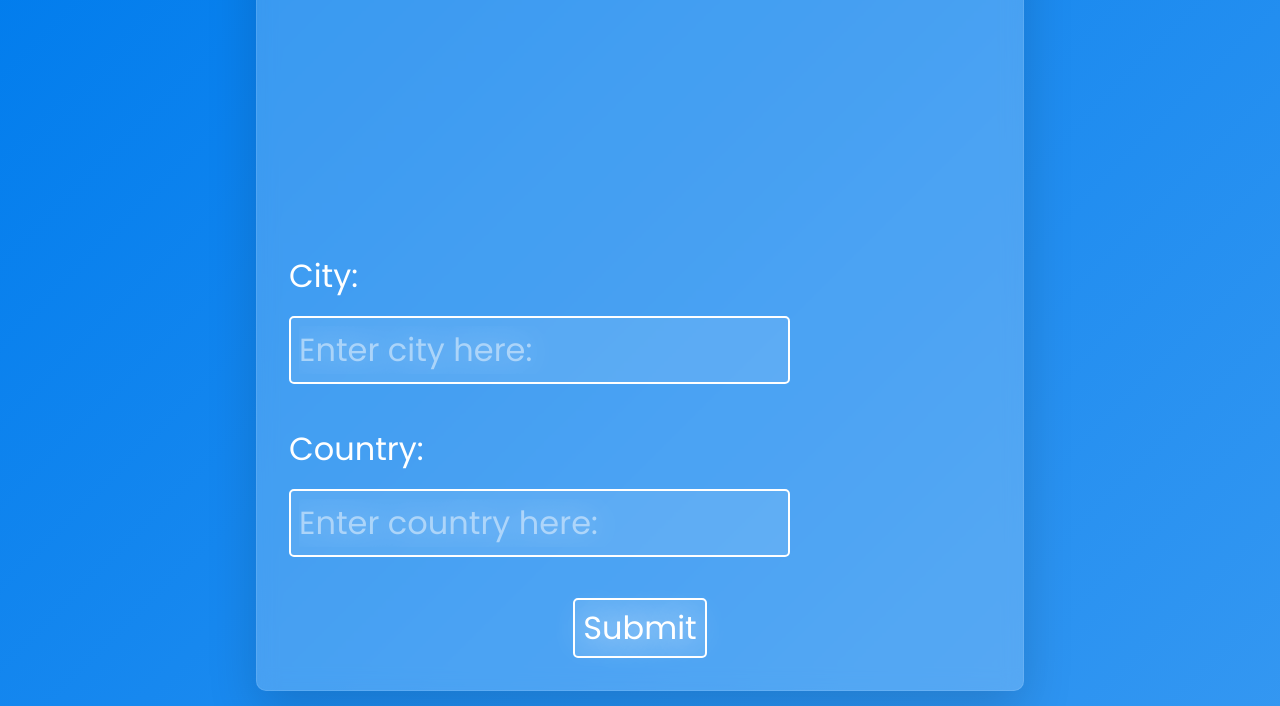
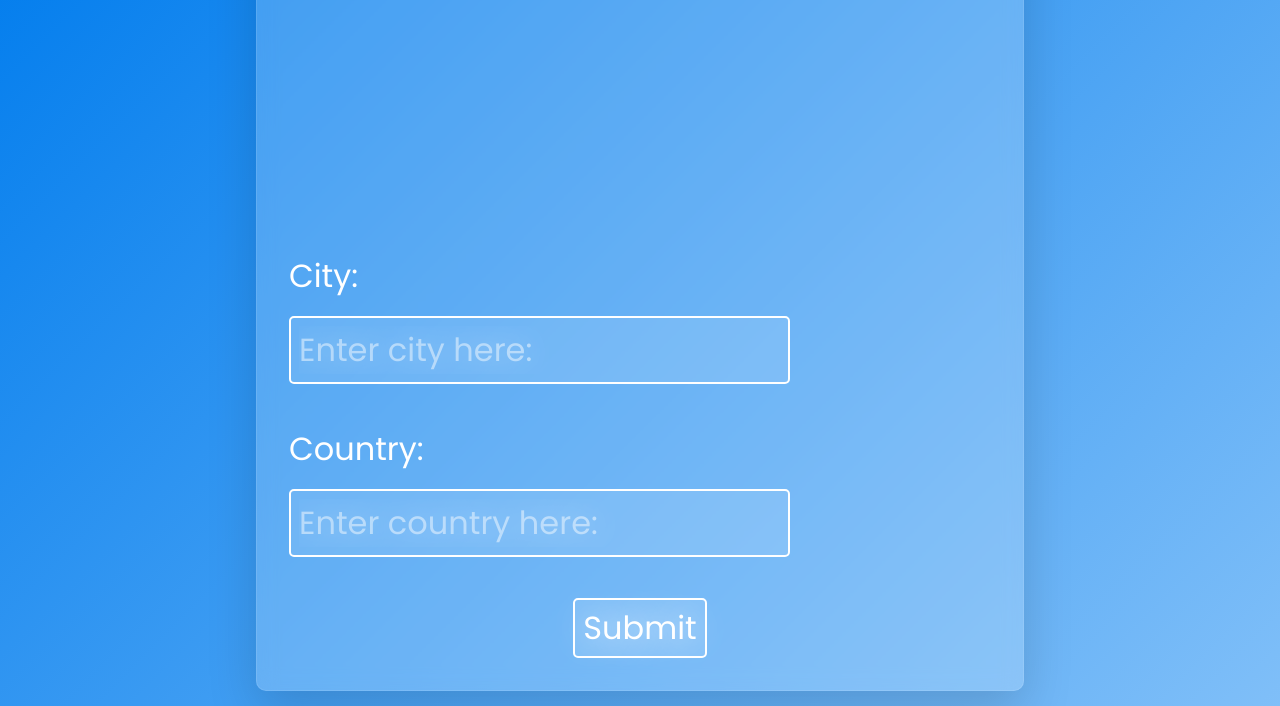
Before and after one commit to jameszenartist/weather-app, a website: page public/index.html in a window 1280 px wide. Shown: the part 94-800 px from the top of the page. Drawn offline with Linux system fonts and the light colour scheme.

Commit message:
made css changes

```diff
--- a/public/text.css
+++ b/public/text.css
@@ -21,8 +21,8 @@ body {
 
 body {
   background-color: #007ced;
-  background: linear-gradient(-45deg, #cce7ff 0%, #007ced 100%);
-  background-size: 400% 400%;
+  background: linear-gradient(135deg, #007ced 0%, #cce7ff 160%);
+  /* background-size: 400% 400%; */
   position: relative;
   /* animation: animate 7.5s ease-in-out infinite; */
 }
```
Also changed, not shown: README.md (added).
